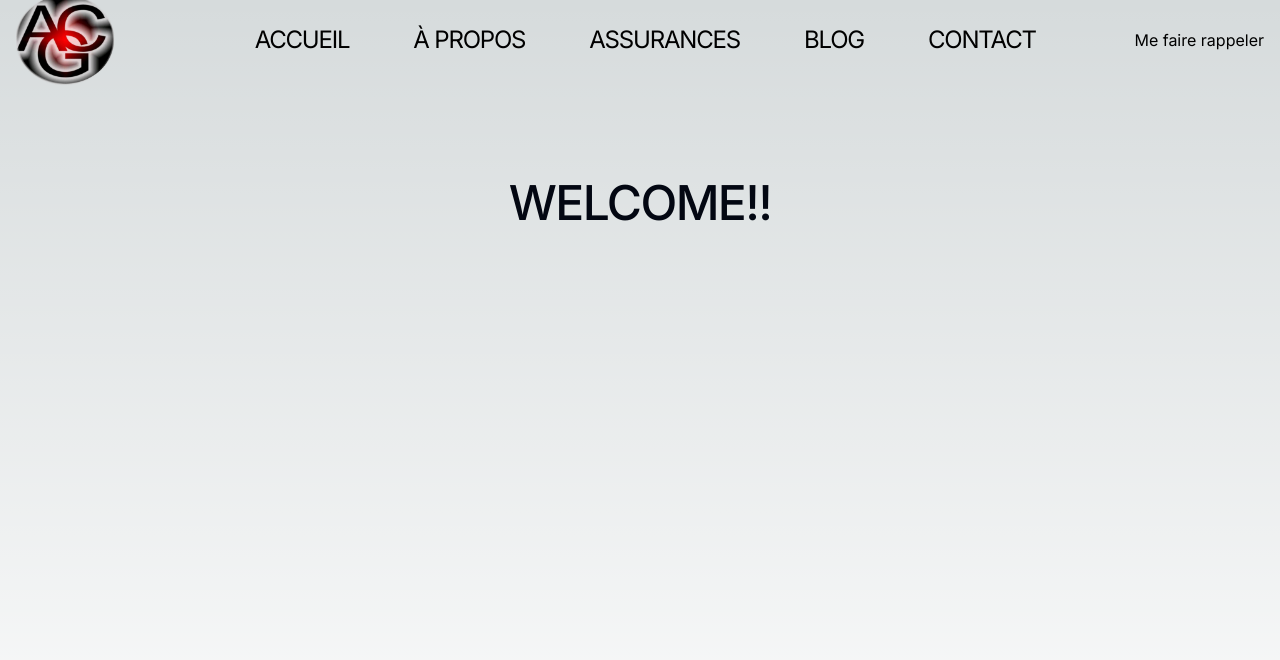
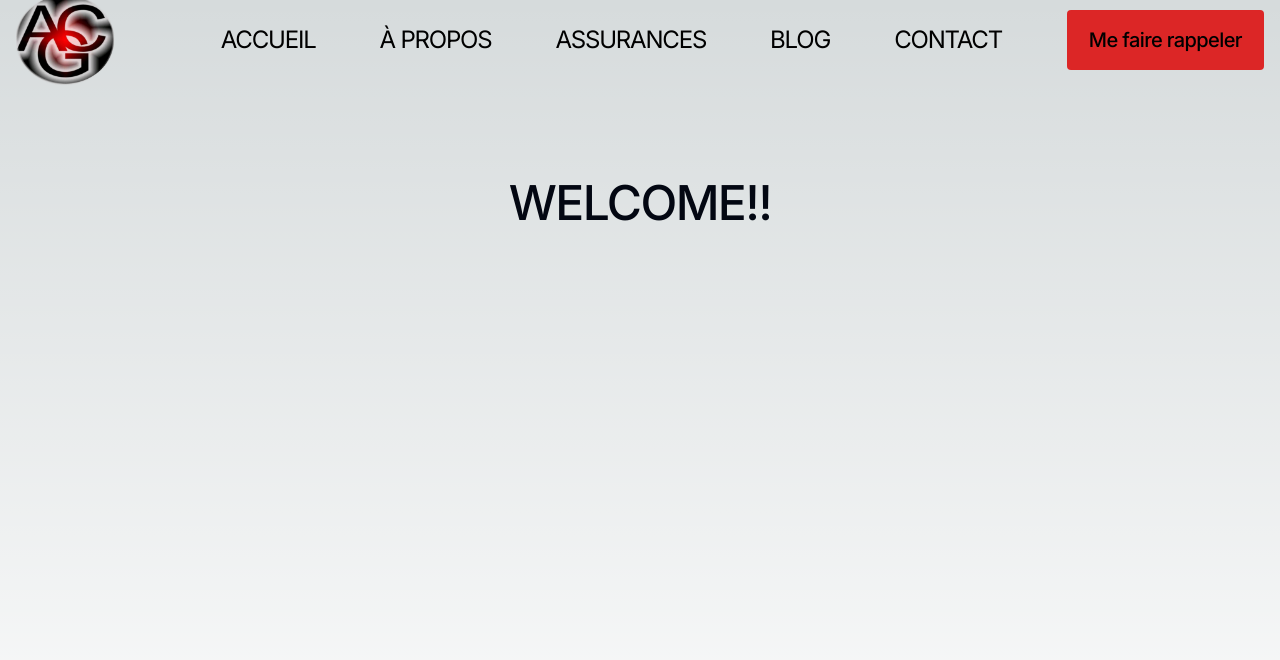
Before and after one commit to soikhat/agcnext-reactapp, a Next.js app in the folder agc-app/: page / in a window 1280 px wide. Shown: the top 660 px of the page. Built offline with nearby package versions, Linux system fonts and the light colour scheme.

Commit message:
feat-070324-button add button component in the design system

```diff
--- a/agc-app/src/app/ui/component/Header/NavBar/Navbar.tsx
+++ b/agc-app/src/app/ui/component/Header/NavBar/Navbar.tsx
@@ -47,7 +47,7 @@
               </li>
             </ul>
           </nav>
-          <Button color="red-200">Me faire rappeler</Button>
+          <Button variant="accent" size="large">Me faire rappeler</Button>
         </Container>
       </div>
     </>
--- a/agc-app/src/app/ui/design-system/button/Button.tsx
+++ b/agc-app/src/app/ui/design-system/button/Button.tsx
@@ -1,21 +1,69 @@
+import { clsx } from "clsx";
+interface ButtonProps {
+  size?: "small" | "medium" | "large";
+  variant?: "accent" | "secondary" | "disabled" | "ico" | "outline";
+  icon?: any;
+  iconTheme?: "accent" | "secondary" | "gray";
+  iconPosition?: "left" | "right";
+  disabled?: boolean;
+  isLoading?: boolean;
+  children: React.ReactNode;
 
-interface ButtonProps{
-    children: string
-    color?: string
-    //onClick:()=>void
+  //onClick:()=>void
 }
-export default function Button({
+export  const Button = ({
   children,
-  color,
-  //onClick,
-}: ButtonProps) {
+  size = "medium",
+  variant = "accent",
+  icon,
+  iconPosition = "right",
+  iconTheme = "accent",
+  disabled,
+  isLoading,
+}: //onClick,
+ButtonProps) => {
+  let variantStyles: string = "",
+    sizeStyles: string = "",
+    icoSize: number = 0;
+  switch (variant) {
+    case "accent":
+      variantStyles = "bg-primary hover:bg-primary-400 text-white rounded";
+      break;
+    case "secondary":
+      variantStyles = "bg-primary-200 hover:bg-primary-300/50 text-primary rounded";
+      break;
+    case "outline":
+      variantStyles = "bg-white hover:bg-gray-400/50 border border-gray-500 text-gray-900 rounded";
+      break;
+    case "disabled":
+      variantStyles = "bg-gray-400 border border-gray-500 text-gray-600 rounded cursor-not-allowed";
+      break;
+    case "ico":
+      variantStyles = "";
+      break;
+  }
+  switch (size) {
+    case "small":
+      sizeStyles = "text-caption3 font-medium px-[14px] py-[12px]";
+      break;
+    case "medium":
+      sizeStyles = "text-caption2 font-medium px-[18px] py-[15px]";
+      break;
+    case "large":
+      sizeStyles = "text-caption1 font-medium px-[22px] py-[18px]";
+      break;
+  }
   return (
     <>
-      <div>
-        <button className={color}>
-          {children}
-        </button>
-      </div>
+      <button
+        type="button"
+        className={clsx(variantStyles,sizeStyles, icoSize, "")}
+        onClick={() => console.log("click")}
+        disabled={disabled}
+      >
+        {children}
+      </button>
     </>
   );
-}
+};
+export default Button;
```
